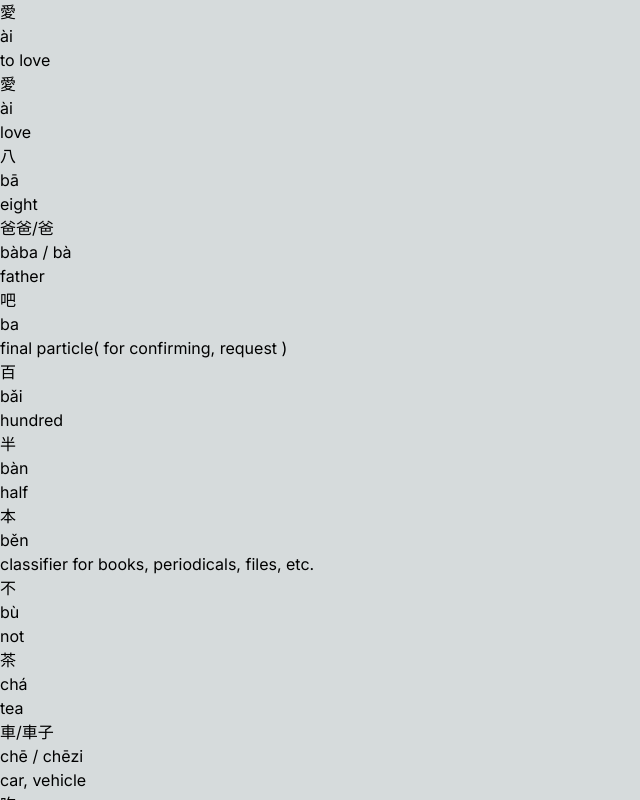
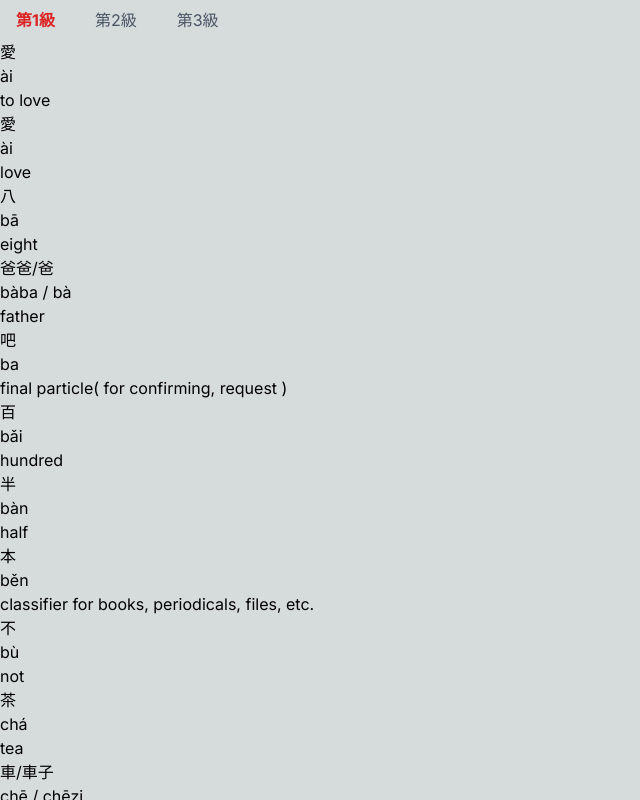
Before and after one commit to konapeso/ct-ja-vocab-test, a Next.js app: page /words in a window 1280 px wide. Shown: the top 800 px of the page, without its empty margins (0-640 px from the left). Built offline with nearby package versions, Linux system fonts and the light colour scheme; data requests are answered from the project's data file.

Commit message:
タブコンポーネントを作成

```diff
--- /dev/null
+++ b/src/app/components/LevelTab.tsx
@@ -0,0 +1,28 @@
+"use client";
+import React from "react";
+import { useState } from "react";
+
+type LevelTabProps = {
+  level: string;
+};
+
+const LevelTab = ({ level }: LevelTabProps) => {
+  const [activeTab, setActiveTab] = useState("第1級");
+  return (
+    <div>
+      {["第1級", "第2級", "第3級"].map((level) => (
+        <button
+          key={level}
+          className={`px-4 py-2 mr-2 ${
+            activeTab === level ? "text-red-600 font-bold" : "text-gray-600"
+          }`}
+          onClick={() => setActiveTab(level)}
+        >
+          {level}
+        </button>
+      ))}
+    </div>
+  );
+};
+
+export default LevelTab;
--- a/src/app/words/page.tsx
+++ b/src/app/words/page.tsx
@@ -1,11 +1,13 @@
 import React from "react";
 import { getAllVocabs } from "@/vocabAPI";
+import LevelTab from "../components/LevelTab";
 
 const List = async () => {
   const vocabs = await getAllVocabs();
-  console.log(vocabs);
+
   return (
     <div>
+      <LevelTab />
       {vocabs.map((vocab) => (
         <div key={vocab.id}>
           <p>{vocab.word}</p>
--- a/src/types.ts
+++ b/src/types.ts
@@ -30,7 +30,7 @@ export const translateKeys = (data: OriginalData[]): TranslatedData[] => {
   return data.map((item) => ({
     id: item.序號,
     word: item.詞語,
-    level: item.級別,
+    level: item.級別.replace("*", ""),
     phonetic: item.注音,
     pinyin: item.漢拼,
     category: item["詞類/性質"],
```
